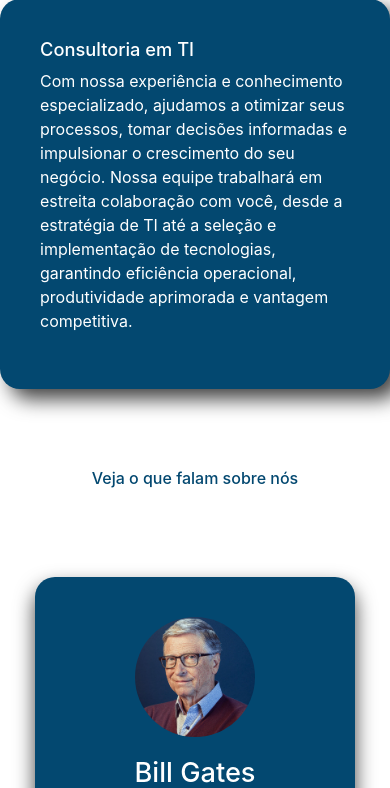
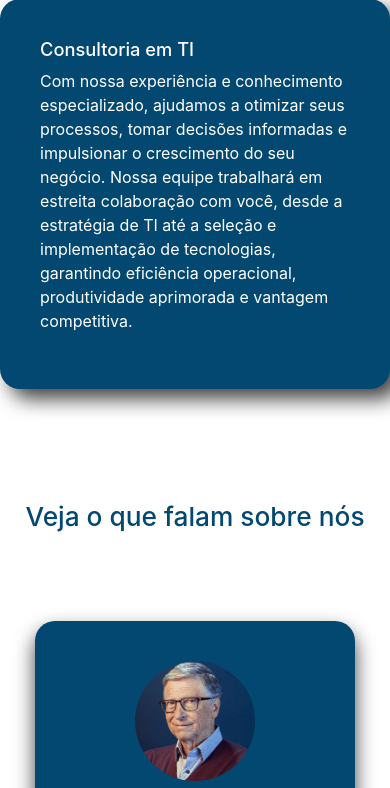
Before and after one commit to Douglas1546/TechXpert-LandingPage-Ficticio, a Flask app: page / in a window 390 px wide. Shown: the part 3687-4475 px from the top of the page. Run offline with Flask 3, Linux system fonts and the light colour scheme; some libraries are stand-ins or nearby versions.

Commit message:
Update style.css

```diff
--- a/static/css/style.css
+++ b/static/css/style.css
@@ -210,8 +210,9 @@
 }
 
 .div-feedbacks h2{
+    padding-top: 2rem;
     text-align: center;
-    font-size: clamp(1rem, 0.1rem + ((1vw - 0.2rem) * 3.273), 2rem);
+    font-size: clamp(1rem, 1.5rem + ((1vw - 0.2rem) * 3.273), 2rem);
     color: #034870;
 }
 
```
